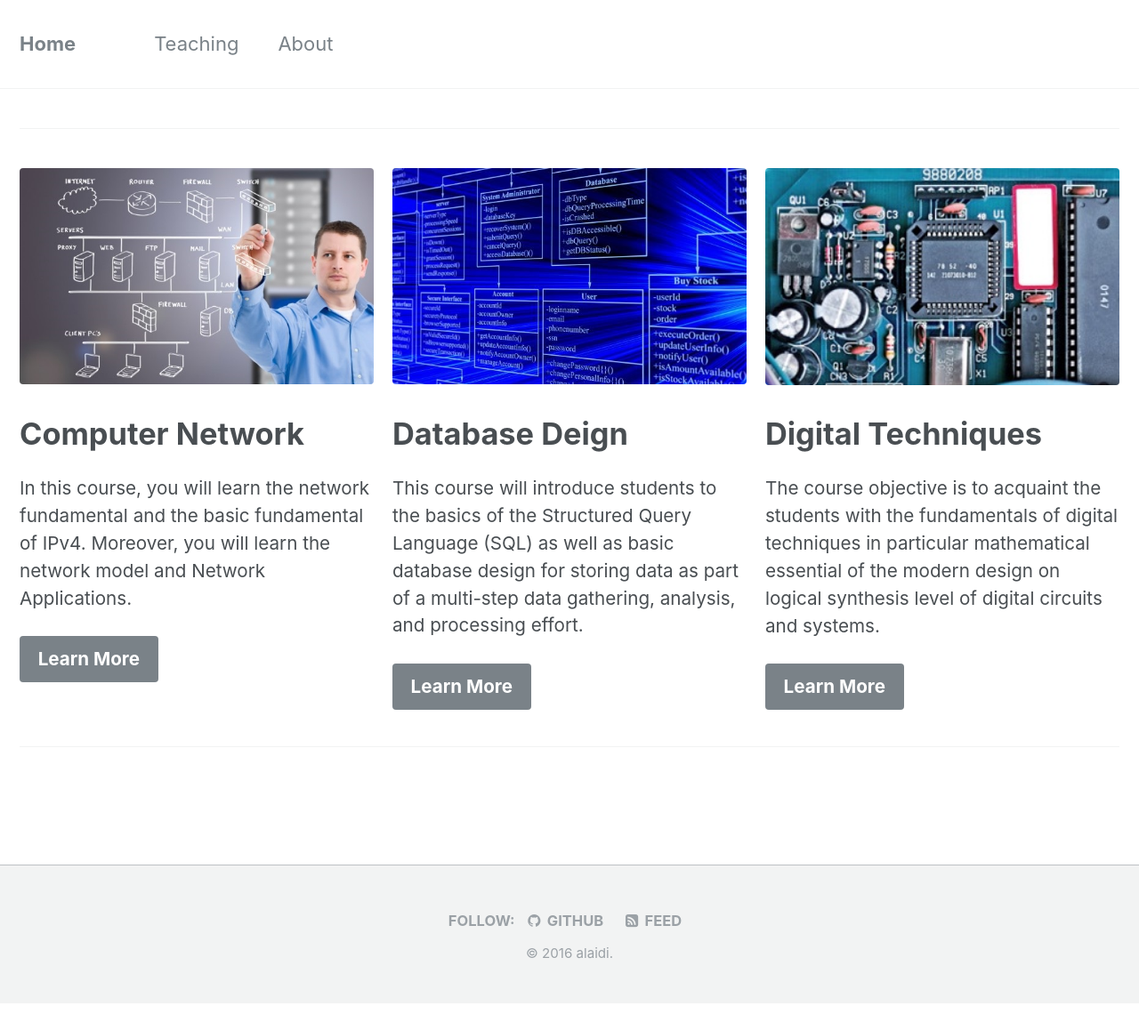
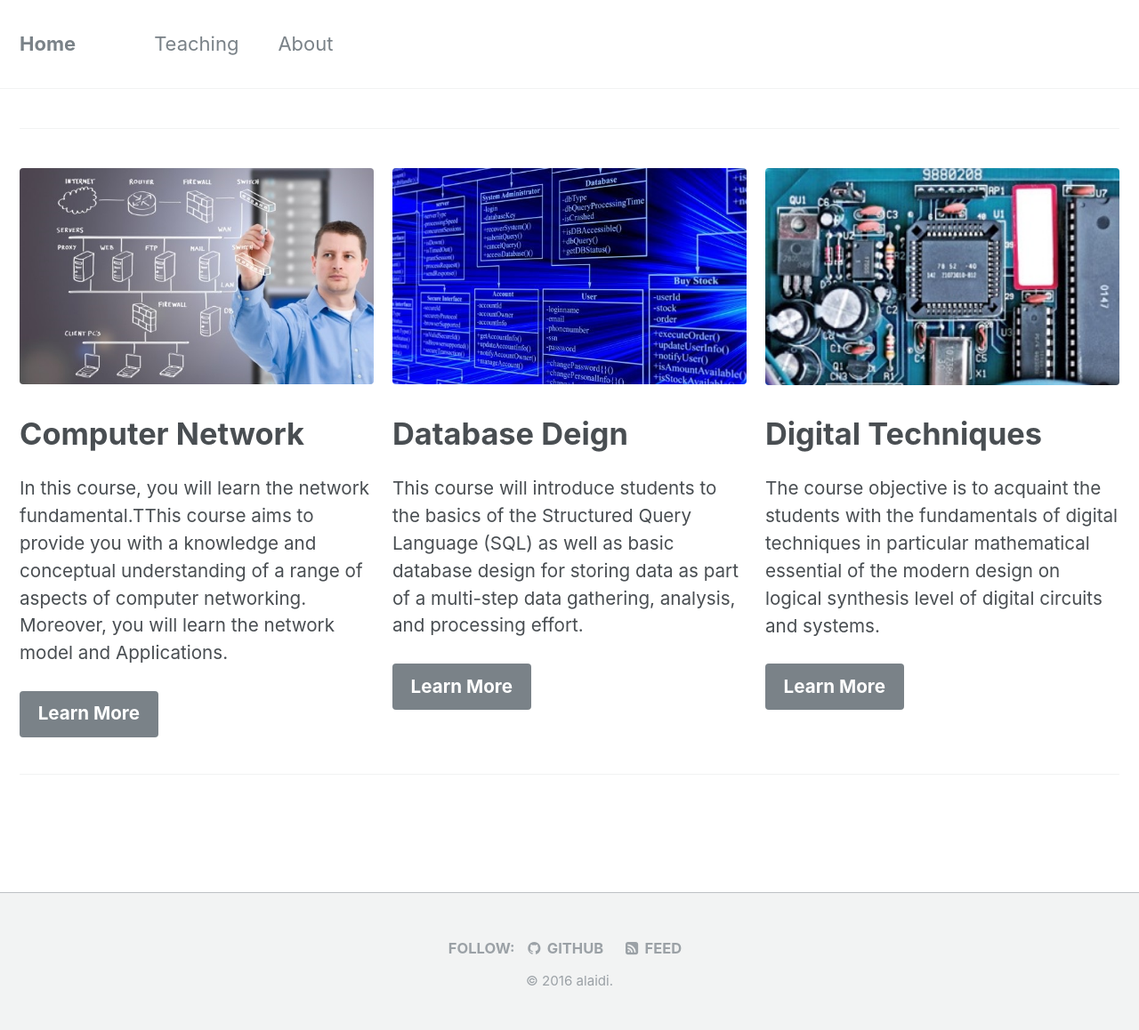
Before and after one commit to alaidi/alaidi.github.io, a Jekyll site: the page built from _pages/home.md, in a window 1280 px wide. Shown: the whole page at 89% size. Built offline with Jekyll 4.4.1, drawn with Linux system fonts in a browser that asks for light colours; before the commit the page ends 1128 px from its top, so only the background shows below that.

Commit message:
update home

```diff
--- a/_pages/home.md
+++ b/_pages/home.md
@@ -5,7 +5,8 @@ feature_row:
   - image_path: network.jpg
     alt: "Computer Network"
     title: "Computer Network"
-    excerpt: "In this course, you will learn the network fundamental and the basic fundamental of IPv4. Moreover, you will learn the network model and Network Applications."
+    excerpt: "
+In this course, you will learn the network fundamental.TThis course aims to provide you with a knowledge and conceptual understanding of a range of aspects of computer networking. Moreover, you will learn the network model and Applications."
     url: "/2016-2017/Computer-Network/"
     btn_label: "Learn More"
   - image_path: database.jpg
```
